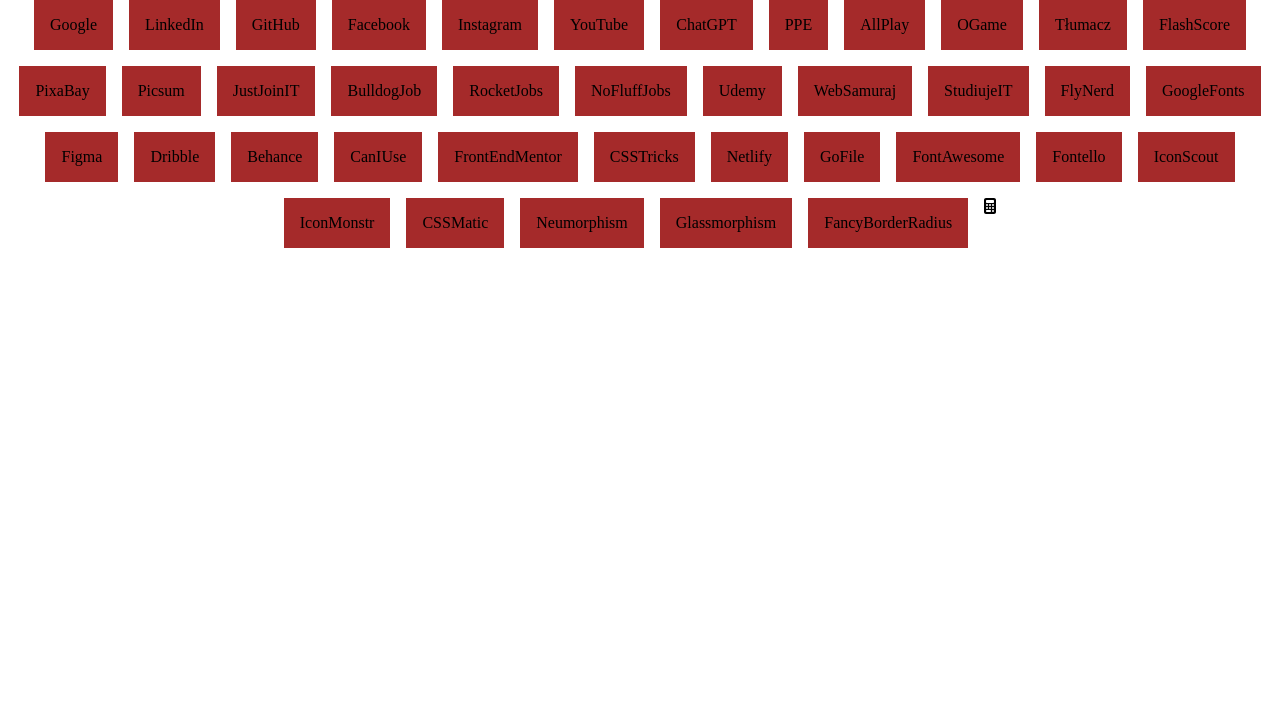
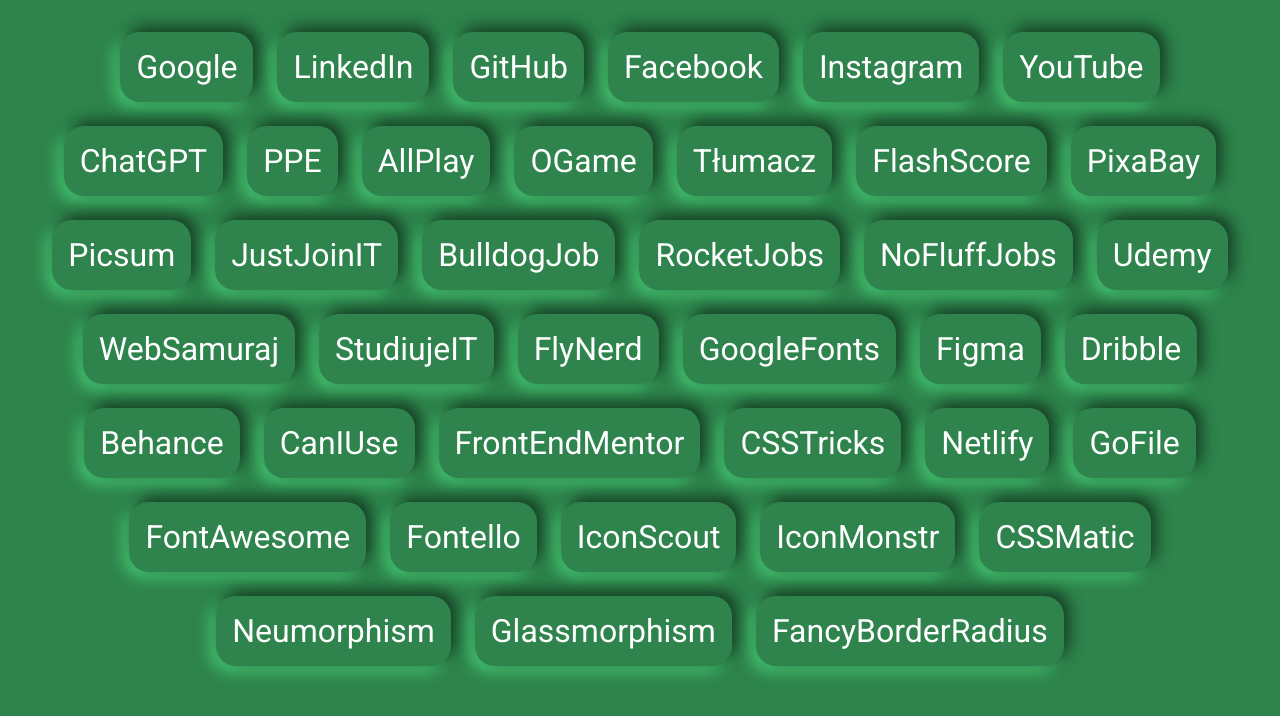
Before and after one commit to Kris1027/homePage-2, a React (Vite) app: page / in a window 1280 px wide. Shown: the top 716 px of the page. Built offline with nearby package versions, Linux system fonts and the light colour scheme.

Commit message:
websites div style

```diff
--- a/src/components/Homepage.jsx
+++ b/src/components/Homepage.jsx
@@ -1,22 +1,28 @@
 import styles from './Homepage.module.css';
 
-import { library } from '@fortawesome/fontawesome-svg-core';
-import { fas } from '@fortawesome/free-solid-svg-icons';
-import { FontAwesomeIcon } from '@fortawesome/react-fontawesome';
+// import { library } from '@fortawesome/fontawesome-svg-core';
+// import { fas } from '@fortawesome/free-solid-svg-icons';
+// import { FontAwesomeIcon } from '@fortawesome/react-fontawesome';
 
 import { webpages } from '../../data/websites';
 
-library.add(fas);
+// library.add(fas);
 
 function Homepage() {
   return (
     <div className={styles.websitesContainer}>
       {webpages.map((webpage) => (
-        <div className={styles.webpage} key={webpage.name}>
+        <a
+          href={webpage.link}
+          target='_blank'
+          rel='noopener noreferrer'
+          className={styles.webpage}
+          key={webpage.name}
+        >
           {webpage.name}
-        </div>
+        </a>
       ))}
-      <FontAwesomeIcon icon='fa-calculator' className={styles.icon} />
+      {/* <FontAwesomeIcon icon='fa-calculator' className={styles.icon} /> */}
     </div>
   );
 }
--- a/src/components/Homepage.module.css
+++ b/src/components/Homepage.module.css
@@ -1,11 +1,33 @@
 .websitesContainer {
   display: flex;
   flex-wrap: wrap;
-  gap: 1rem;
+  gap: 1.5rem;
   justify-content: center;
+  margin: 2rem;
 }
 
 .webpage {
-  background-color: brown;
+  border-radius: 20px;
+  box-shadow: 5px -5px 15px #12351e, -5px 5px 15px #4ad37a;
+  color: #fff;
+  font-size: 2rem;
   padding: 1rem;
+  text-decoration: none;
+  transition: all 0.5s;
 }
+
+.webpage:hover,
+:focus {
+  border-radius: 20px;
+  box-shadow: inset 5px -5px 15px #12351e, inset -5px 5px 15px #4ad37a;
+  transform: scale(1.2);
+}
+
+.webpage:active {
+  border-radius: 20px;
+  box-shadow: 5px -5px 15px #12351e, -5px 5px 15px #4ad37a;
+}
+
+.webpage:focus {
+  outline: none;
+}
--- a/src/index.css
+++ b/src/index.css
@@ -1,5 +1,12 @@
+@import url('https://fonts.googleapis.com/css2?family=Roboto:wght@100;400;700&display=swap');
+
 * {
   margin: 0;
   padding: 0;
   box-sizing: border-box;
+  font-family: 'Roboto', sans-serif;
 }
+
+body {
+  background: #2e844c;
+}
```
